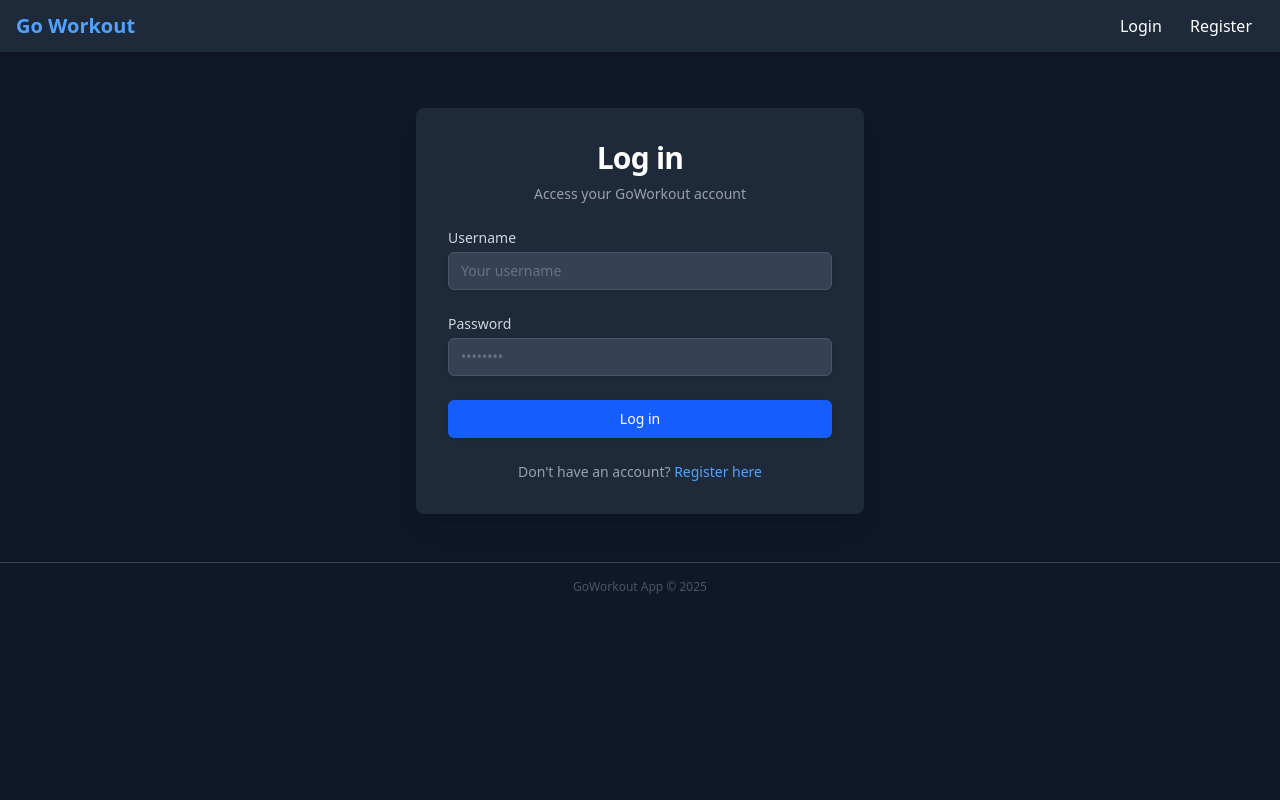
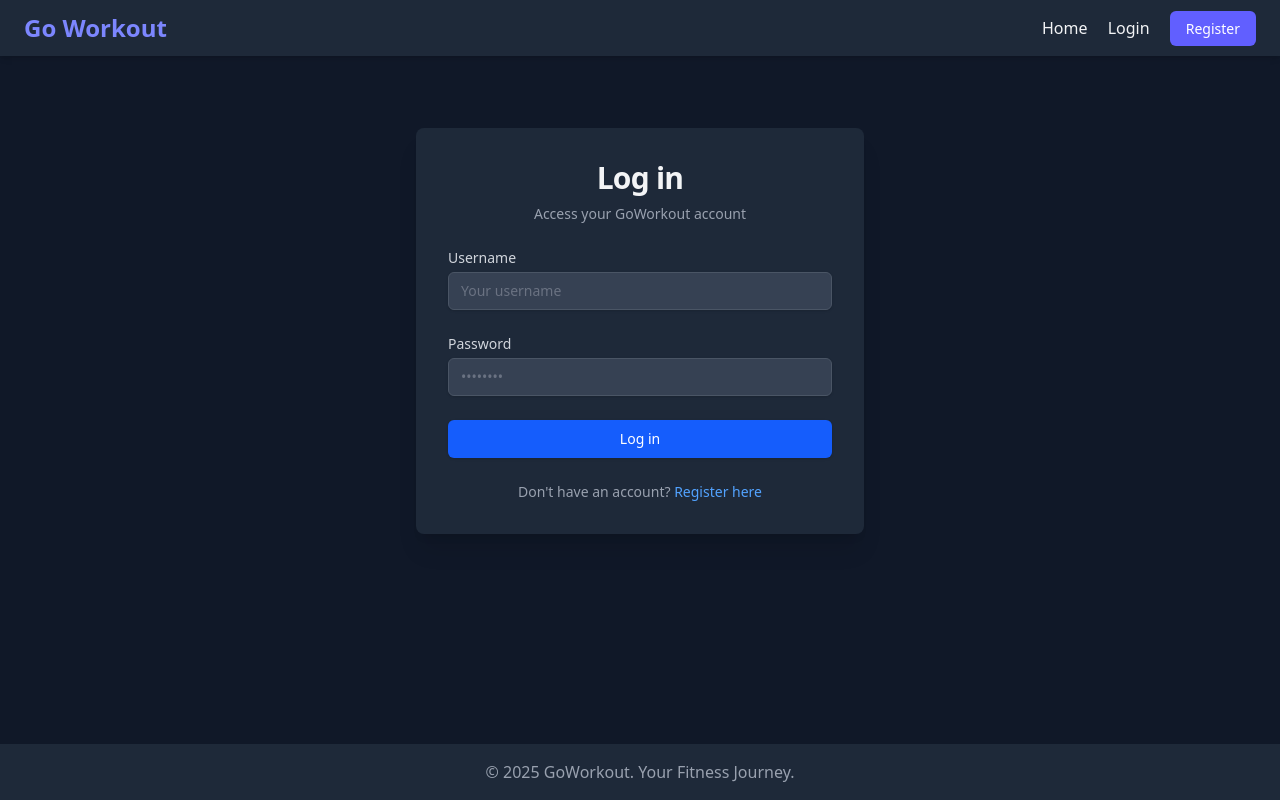
Before and after one commit to joaopaulomendes95/goworkout, a SvelteKit app in the folder frontend/: page /login in a window 1280 px wide. Built offline with nearby package versions, Linux system fonts and the light colour scheme.

Commit message:
new /layout.svelte

```diff
--- a/frontend/src/routes/+layout.svelte
+++ b/frontend/src/routes/+layout.svelte
@@ -1,38 +1,54 @@
 <script lang="ts">
-	import '../app.css';
+	import '../app.css'; // Import global styles
 	import { page } from '$app/stores';
+	import type { LayoutData } from './$types';
+	import { clientLogout } from '$lib/stores/auth_store';
 
-	export let data;
+	export let data: LayoutData; // Data from +layout.server.ts (user, authenticated, etc.)
+
+	// Reactive statement to update user when data changes
+	$: user = data.user;
+	$: authenticated = data.authenticated;
+
+	async function handleLogout() {
+		await clientLogout();
+	}
+
 	console.log('Layout data:', data);
-
 </script>
 
-<div class="min-h-screen bg-gray-900 text-white">
-	<header class="bg-gray-800 shadow-md">
-		<nav class="container mx-auto flex items-center justify-between px-4 py-3">
-			<a href="/" class="text-xl font-bold text-blue-400 hover:text-blue-300">Go Workout</a>
-			<div>
-				{#if $page.data.authenticated}
-					<a href="/workouts" class="px-3 py-2 hover:text-blue-300">Workouts</a>
-					<a href="/profile" class="px-3 py-2 hover:text-blue-300">Profile</a>
-					<form method="POST" action="/logout" class="inline">
-						<button type="submit" class="px-3 py-2 hover:text-red-400">Logout</button>
-					</form>
+<div class="min-h-screen bg-gray-900 text-gray-100 flex flex-col">
+	<!-- Navbar -->
+	<nav class="bg-gray-800 shadow-md">
+		<div class="container mx-auto px-6 py-3 flex justify-between items-center">
+			<a href="/" class="text-2xl font-bold text-indigo-400 hover:text-indigo-300">
+				Go Workout
+			</a>
+			<div class="space-x-4">
+				<a href="/" class="hover:text-indigo-300">Home</a>
+				{#if authenticated && user}
+					<a href="/workouts" class="hover:text-indigo-300">My Workouts</a>
+					<a href="/profile" class="hover:text-indigo-300">Profile ({user.user.username})</a>
+					<button on:click={handleLogout} class="bg-red-500 hover:bg-red-600 text-white py-2 px-4 rounded-md text-sm">
+						Logout
+					</button>
 				{:else}
-					<a href="/login" class="px-3 py-2 hover:text-blue-300">Login</a>
-					<a href="/register" class="px-3 py-2 hover:text-blue-300">Register</a>
+					<a href="/login" class="hover:text-indigo-300">Login</a>
+					<a href="/register" class="bg-indigo-500 hover:bg-indigo-600 text-white py-2 px-4 rounded-md text-sm">
+						Register
+					</a>
 				{/if}
 			</div>
-		</nav>
-	</header>
+		</div>
+	</nav>
 
-	<main class="container mx-auto p-4">
-		<slot>
-			<h1>This client is still in development.</h1>
-		</slot>
+	<!-- Main Content -->
+	<main class="flex-grow container mx-auto px-4 sm:px-6 lg:px-8 py-8">
+		<slot />
 	</main>
 
-	<footer class="mt-8 border-t border-gray-700 py-4 text-center text-xs text-gray-600">
-		GoWorkout App © {new Date().getFullYear()}
+	<!-- Footer -->
+	<footer class="bg-gray-800 text-gray-400 text-center p-4 mt-auto">
+		<p>© {new Date().getFullYear()} GoWorkout. Your Fitness Journey.</p>
 	</footer>
 </div>
```
